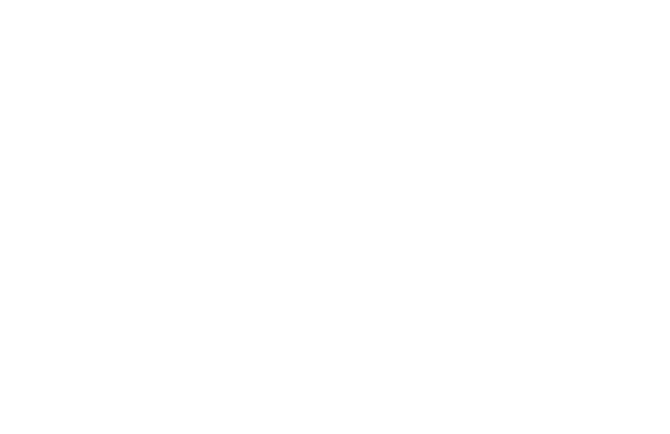
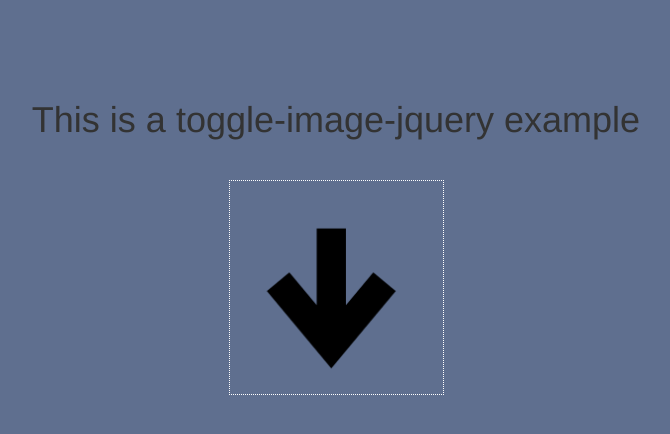
Before and after one commit to uzeehan/toggle-images, a plain HTML site: page index.html in a window 1280 px wide. Shown: the whole page, without its empty margins (304-974 px from the left). Drawn offline with nearby package versions, Linux system fonts and the light colour scheme.

Commit message:
css: added style for index file; index file: added h1, JQuery CDN and code for JQuery Toggle function

```diff
--- a/css/custom.css
+++ b/css/custom.css
@@ -0,0 +1,28 @@
+body{
+    background-color: #5f6f8f;
+}
+
+div{
+    margin: 0 auto;
+}
+
+h1{
+    margin-top: 100px;
+    margin-bottom: 40px;
+    text-align: center;
+}
+
+.toggle{
+    width: 215px;
+    height: 215px;
+    background-size: contain;
+    border: 1px dotted #fff;
+}
+
+.up-arrow{
+    background-image: url('../images/up-arrow.png');
+}
+
+.down-arrow{
+    background-image: url('../images/down-arrow.png');
+}
--- a/index.html
+++ b/index.html
@@ -13,7 +13,17 @@
 </head>
 
 <body>
+    <h1>This is a toggle-image-jquery example</h1>
 
+    <div class="toggle down-arrow"></div>
 
+    <script src="https://ajax.googleapis.com/ajax/libs/jquery/3.2.1/jquery.min.js"></script>
+    <script>
+        $(document).ready(function(){
+            $('.toggle').on('click', function(){
+                $('.toggle').toggleClass('up-arrow down-arrow');
+            });
+        });
+    </script>
 </body>
 </html>
```
